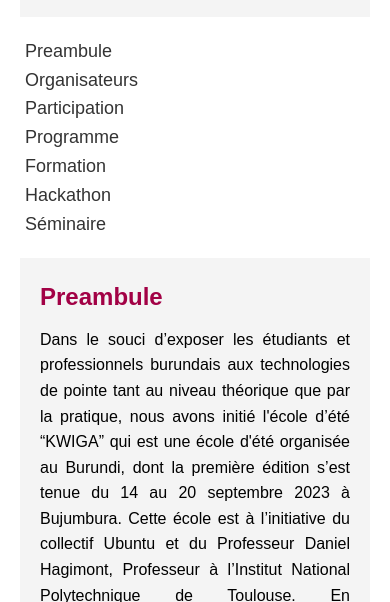
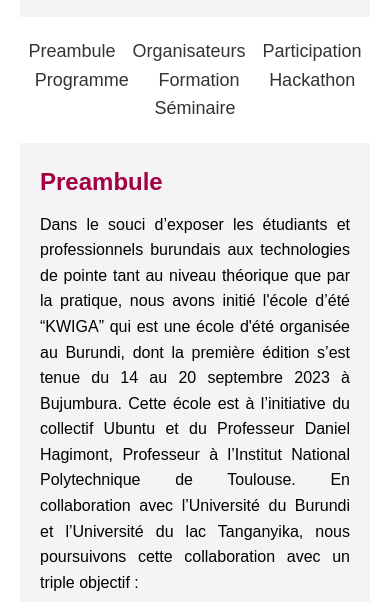
Before and after one commit to mlns2/ActionBurundi, a plain HTML site: page index.html in a window 390 px wide. Shown: the part 246-848 px from the top of the page. Drawn offline with nearby package versions, Linux system fonts and the light colour scheme.

Commit message:
Update style.css

```diff
--- a/style.css
+++ b/style.css
@@ -143,20 +143,11 @@ ul {
 
 @media only screen and (max-width: 450px) and (max-width: 767px) {
 
-    .main-content {
-        flex-direction: column;
-        align-items: flex-start;
-    }
-    .nav-link {
-        width: auto;
-        margin: 0 5px;
-    }
+.main-content
+ {
+    flex-wrap: wrap;
 
-    .main-content::before,
-    .main-content::after {
-        content: "";
-        flex: 1 1 0;
-    }
+ }
 
     .table-responsive th,
 .table-responsive td {
```
